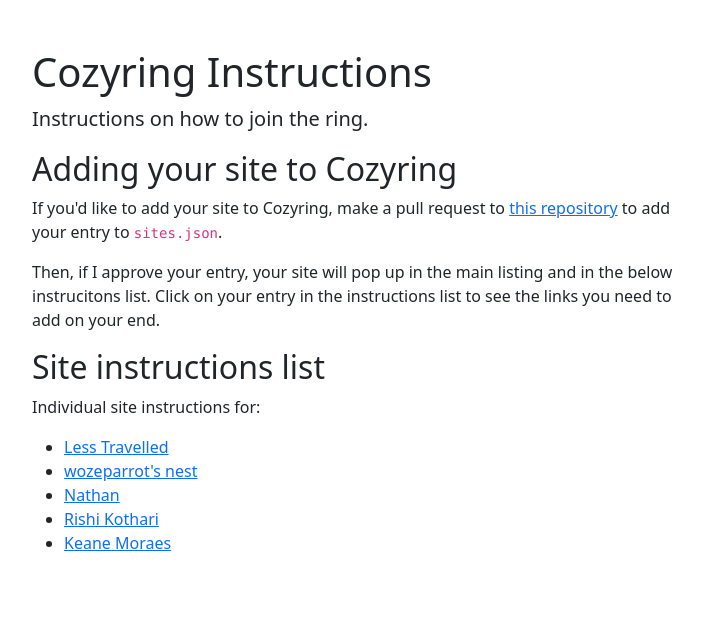
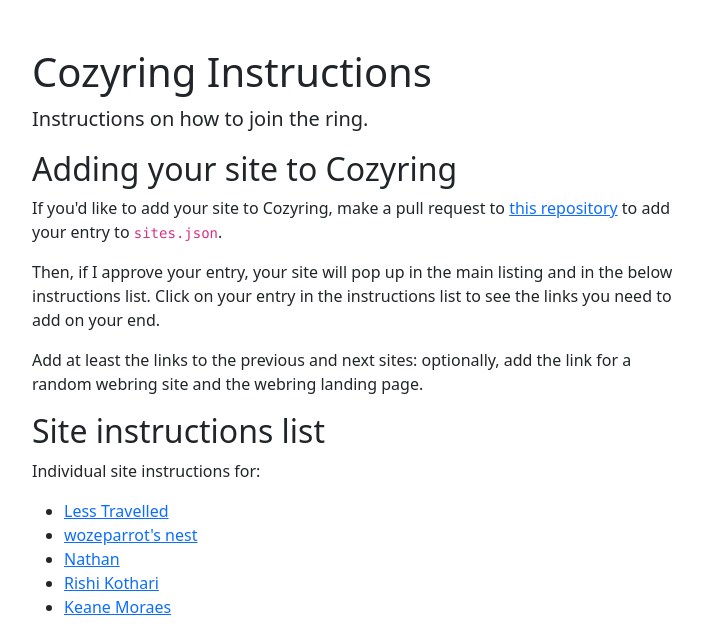
Before and after one commit to shangmingwu/ring, a FastAPI app: page /inst/ in a window 1280 px wide. Shown: the top 636 px of the page, without its empty margins (283-986 px from the left). Run offline with FastAPI, Linux system fonts and the light colour scheme; some libraries are stand-ins or nearby versions.

Commit message:
some copy

```diff
--- a/templates/instructions_list.html
+++ b/templates/instructions_list.html
@@ -17,7 +17,8 @@
         <p class="lead">Instructions on how to join the ring.</p>
         <h2>Adding your site to Cozyring</h2>
         <p>If you'd like to add your site to Cozyring, make a pull request to <a href="https://github.com/shangmingwu/ring">this repository</a> to add your entry to <code>sites.json</code>.</p>
-        <p>Then, if I approve your entry, your site will pop up in the main listing and in the below instrucitons list. Click on your entry in the instructions list to see the links you need to add on your end.</p>
+        <p>Then, if I approve your entry, your site will pop up in the main listing and in the below instructions list. Click on your entry in the instructions list to see the links you need to add on your end.</p>
+        <p>Add at least the links to the previous and next sites: optionally, add the link for a random webring site and the webring landing page.</p>
         <h2>Site instructions list</h2>
         <p>Individual site instructions for:</p>
       <ul>
```
